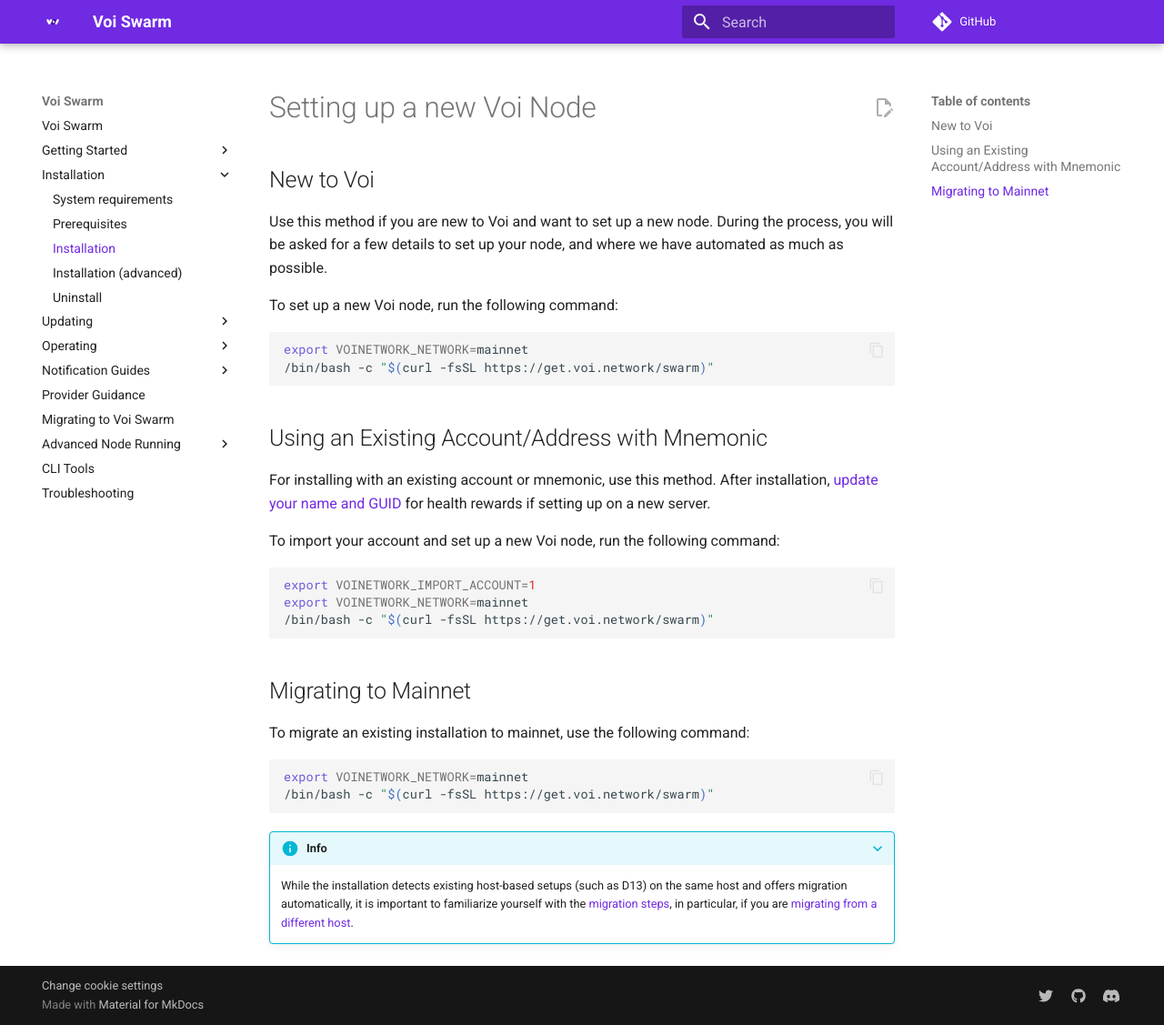
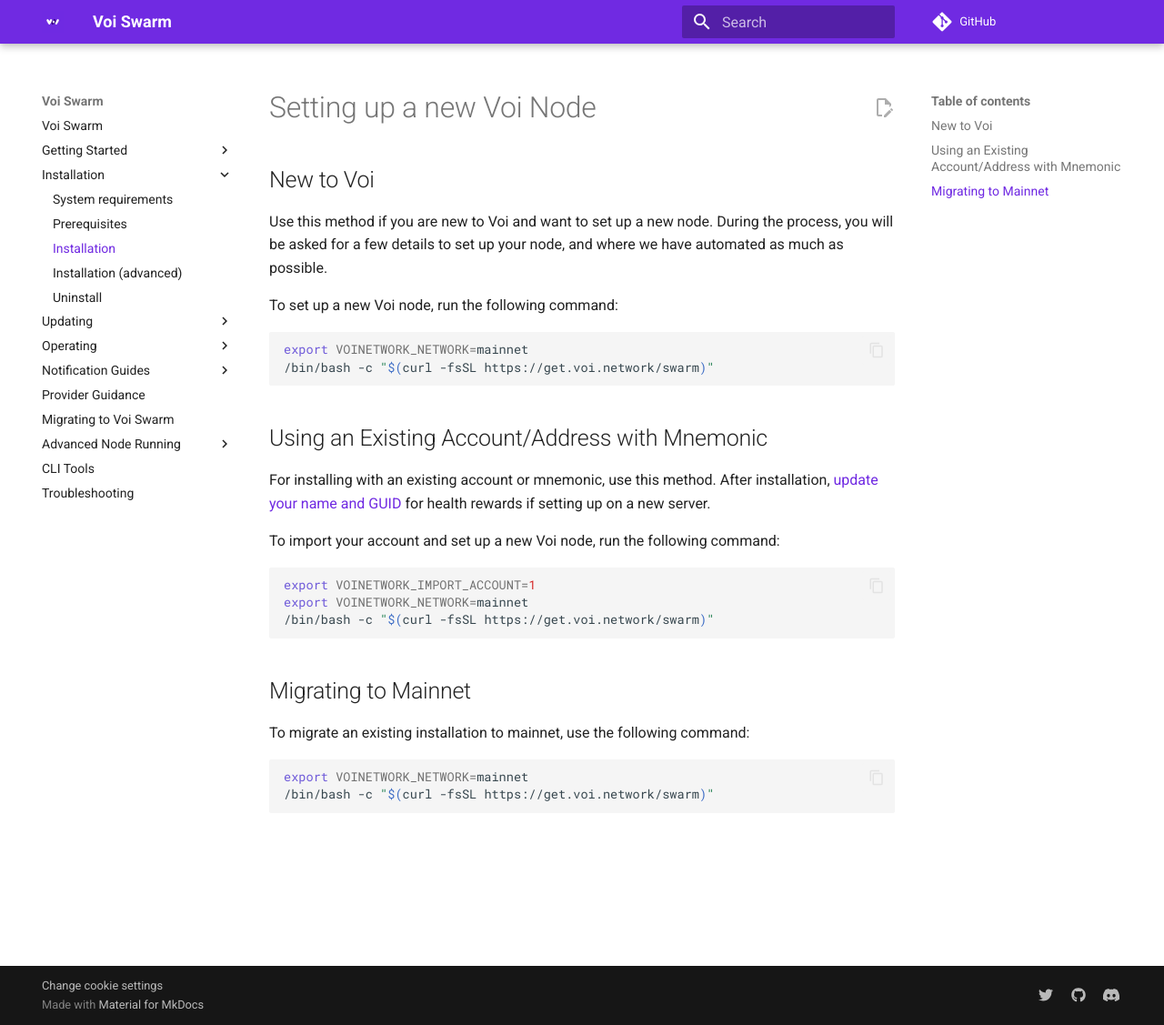
Before and after one commit to VoiNetwork/voi-swarm, an MkDocs documentation site: the page built from docs/installation/installation.md, in a window 1280 px wide and 1127 px high. Shown: the whole window at 91% size. Built offline with MkDocs 1.6.1 and Material for MkDocs 9.7.7, drawn with Linux system fonts in a browser that asks for light colours; plug-ins that fetch from the network failed and are left out; comment, search, counter and statistics services are not loaded.

````diff
--- a/docs/installation/installation.md
+++ b/docs/installation/installation.md
@@ -35,9 +35,3 @@ To migrate an existing installation to mainnet, use the following command:
 export VOINETWORK_NETWORK=mainnet
 /bin/bash -c "$(curl -fsSL https://get.voi.network/swarm)"
 ```
-
-???+ info
-    While the installation detects existing host-based setups (such as D13) on the same host
-    and offers migration automatically,
-    it is important to familiarize yourself with the [migration steps](../../migrating/), in particular,
-    if you are [migrating from a different host](../../migrating/#installing-on-a-new-server).
````
Also changed, not shown: docs/getting-started/introduction.md (+0 -1 lines), docs/migrating.md (+2 -2 lines).
